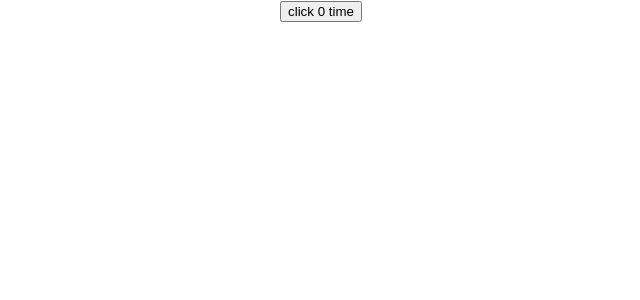
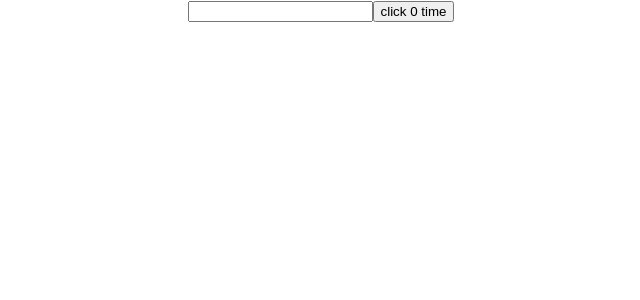
Before and after one commit to vashish144/Hooks-demo, a React (Create React App) app: page / in a window 1280 px wide. Shown: the top 300 px of the page, without its empty margins (319-959 px from the left). Built offline with nearby package versions, Linux system fonts and the light colour scheme.

Commit message:
adding conditionally update in classComponentUseEffect

```diff
--- a/src/App.js
+++ b/src/App.js
@@ -11,8 +11,8 @@ import CounterUsingUseEffect from "./components/UseEffectComponent/CounterUsingU
 function App() {
   return (
     <div className="App">
-      <CounterUsingUseEffect />
-      {/* <ClassComponentUseEffect /> */}
+      {/* <CounterUsingUseEffect /> */}
+      <ClassComponentUseEffect />
       {/* <HookCounterWithArray /> */}
       {/* <HookCounterWithObject /> */}
       {/* <HookMultipuleCount /> */}
--- a/src/components/UseEffectComponent/ClassComponentUseEffect.js
+++ b/src/components/UseEffectComponent/ClassComponentUseEffect.js
@@ -6,6 +6,7 @@ class ClassComponentUseEffect extends Component {
 
     this.state = {
       count: 0,
+      name: "",
     };
   }
   clickHandler = () => {
@@ -15,15 +16,22 @@ class ClassComponentUseEffect extends Component {
     console.log("fired componentDidMount");
     document.title = `Clicked ${this.state.count} time`;
   }
-  componentDidUpdate() {
-    console.log("fired componentDidUpdated");
-    document.title = `Clicked ${this.state.count} time`;
+  componentDidUpdate(prevState, prevProps) {
+    if (prevState.count === this.state.count) {
+      console.log("fired componentDidUpdated");
+      document.title = `Clicked ${this.state.count} time`;
+    }
   }
   render() {
-    console.log("fired render Method");
-    const { count } = this.state;
+    // console.log("fired render Method");
+    const { count, name } = this.state;
     return (
       <div>
+        <input
+          type="text"
+          value={name}
+          onChange={(e) => this.setState({ name: e.target.value })}
+        />
         <button onClick={this.clickHandler}>click {count} time</button>
       </div>
     );
```
